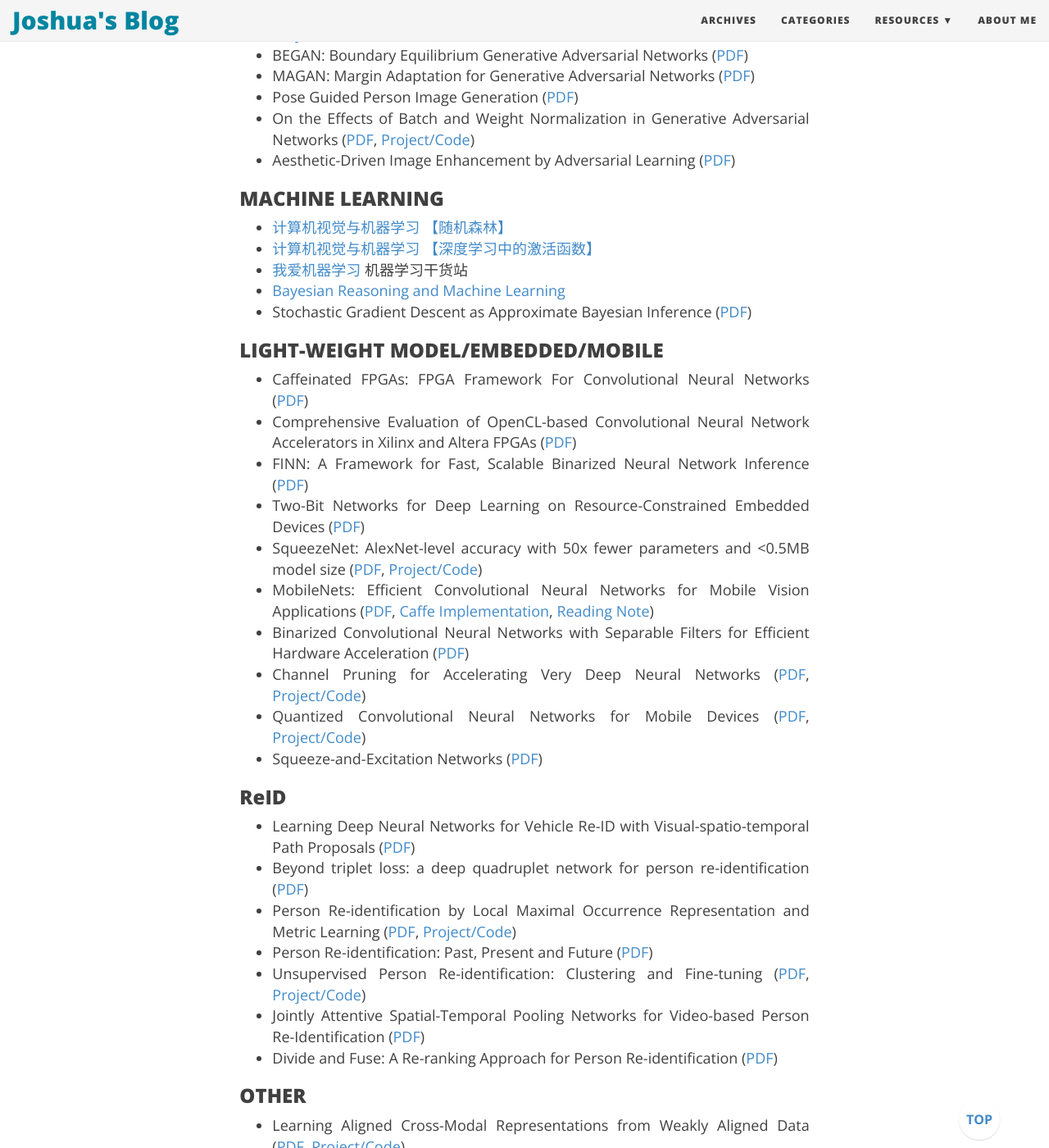
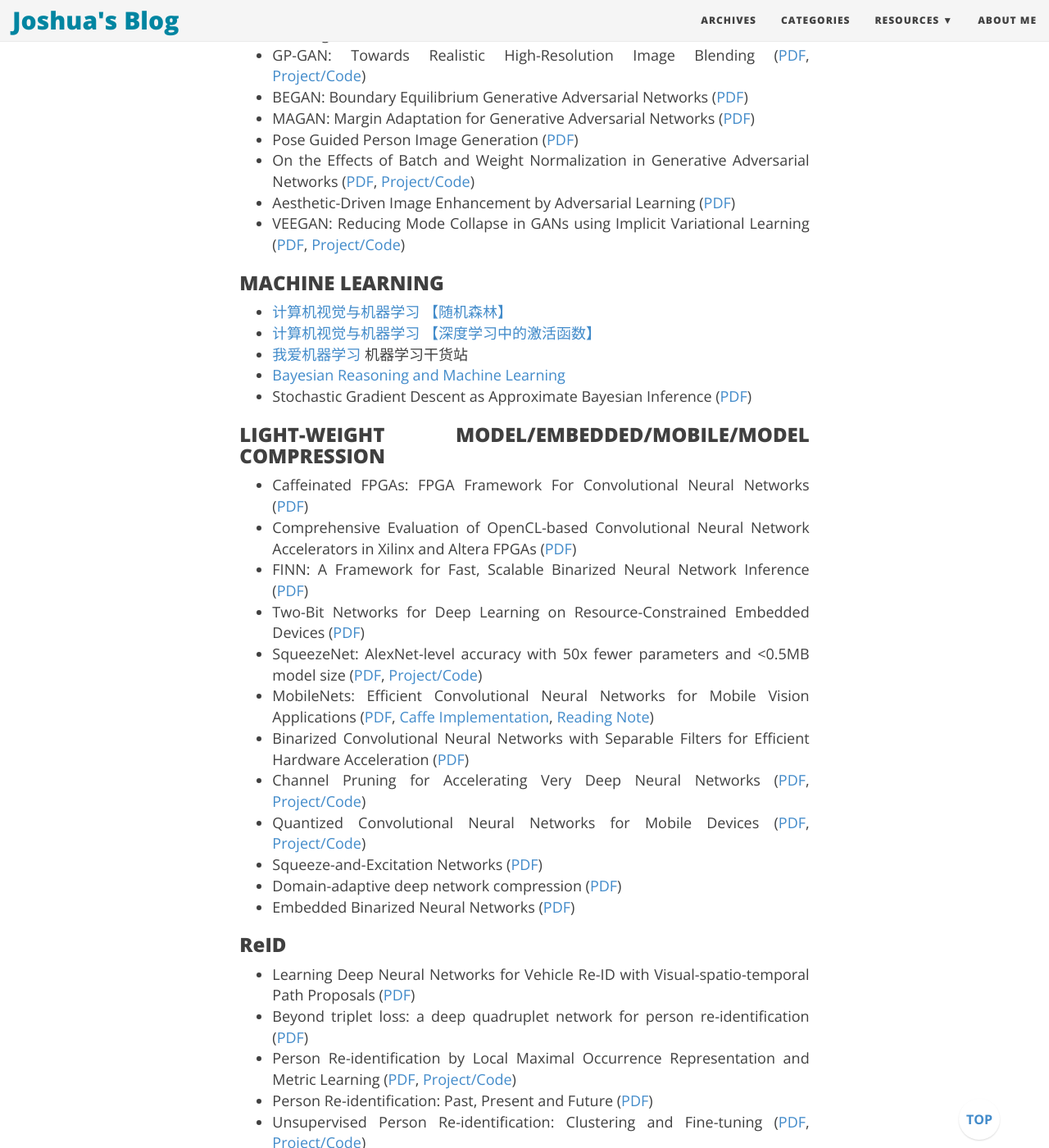
Before and after one commit to joshua19881228/joshua19881228.github.io, a Jekyll site: the page built from _posts/Computer_Vision/2016-08-25-my-jumble-of-computer-vision.md, in a window 1280 px wide and 1400 px high, scrolled down 15933 px. Shown: the whole window at 82% size. Built offline with Jekyll 4.4.1, drawn with Linux system fonts in a browser that asks for light colours; nearby versions of some CDN libraries; comment, search, counter and statistics services are not loaded; some of the changed text lies outside the part shown.

Commit message:
update post

```diff
--- a/_posts/Computer_Vision/2016-08-25-my-jumble-of-computer-vision.md
+++ b/_posts/Computer_Vision/2016-08-25-my-jumble-of-computer-vision.md
@@ -66,7 +66,8 @@
 * Kill Two Birds With One Stone: Boosting Both Object Detection Accuracy and Speed With adaptive Patch-of-Interest Composition ([PDF](https://arxiv.org/abs/1708.03795))
 * Flow-Guided Feature Aggregation for Video Object Detection ([PDF](https://arxiv.org/abs/1703.10025))
 * BlitzNet: A Real-Time Deep Network for Scene Understanding ([PDF]( BlitzNet: A Real-Time Deep Network for Scene Understanding), [Project/Code](http://thoth.inrialpes.fr/research/blitznet/))
-*  RON: Reverse Connection with Objectness Prior Networks for Object Detection ([PDF](https://arxiv.org/abs/1707.01691))
+* RON: Reverse Connection with Objectness Prior Networks for Object Detection ([PDF](https://arxiv.org/abs/1707.01691))
+* Soft Proposal Networks for Weakly Supervised Object Localization ([PDF](https://arxiv.org/pdf/1709.01829.pdf), [Project/Code](https://github.com/ZhouYanzhao/SPN/))
 
 ### SEGMENTATION/PARSING ###
 
@@ -395,6 +396,7 @@
 * Pose Guided Person Image Generation ([PDF](https://arxiv.org/abs/1705.09368))
 * On the Effects of Batch and Weight Normalization in Generative Adversarial Networks ([PDF](https://arxiv.org/abs/1704.03971), [Project/Code](https://github.com/stormraiser/GAN-weight-norm))
 * Aesthetic-Driven Image Enhancement by Adversarial Learning ([PDF](https://arxiv.org/abs/1707.05251))
+* VEEGAN: Reducing Mode Collapse in GANs using Implicit Variational Learning ([PDF](https://arxiv.org/abs/1705.07761), [Project/Code](https://akashgit.github.io/VEEGAN/))
 
 ### MACHINE LEARNING ###
 
@@ -404,7 +406,7 @@
 * [Bayesian Reasoning and Machine Learning](http://web4.cs.ucl.ac.uk/staff/D.Barber/pmwiki/pmwiki.php?n=Brml.HomePage)
 * Stochastic Gradient Descent as Approximate Bayesian Inference ([PDF](https://arxiv.org/abs/1704.04289))
 
-### LIGHT-WEIGHT MODEL/EMBEDDED/MOBILE ###
+### LIGHT-WEIGHT MODEL/EMBEDDED/MOBILE/MODEL COMPRESSION ###
 
 * Caffeinated FPGAs: FPGA Framework For Convolutional Neural Networks ([PDF](https://arxiv.org/abs/1609.09671))
 * Comprehensive Evaluation of OpenCL-based Convolutional Neural Network Accelerators in Xilinx and Altera FPGAs  ([PDF](https://arxiv.org/abs/1609.09296))
@@ -416,6 +418,8 @@
 * Channel Pruning for Accelerating Very Deep Neural Networks ([PDF](https://arxiv.org/abs/1707.06168), [Project/Code](https://github.com/yihui-he/channel-pruning))
 * Quantized Convolutional Neural Networks for Mobile Devices ([PDF](https://arxiv.org/abs/1512.06473), [Project/Code](https://github.com/jiaxiang-wu/quantized-cnn))
 * Squeeze-and-Excitation Networks ([PDF](https://arxiv.org/abs/1709.01507))
+* Domain-adaptive deep network compression ([PDF](https://arxiv.org/abs/1709.01041))
+* Embedded Binarized Neural Networks ([PDF](https://arxiv.org/abs/1709.02260))
 
 ### ReID ###
 
@@ -460,6 +464,7 @@
 * Visual Graph Mining ([PDF](https://arxiv.org/abs/1708.03921))
 * Style2Vec: Representation Learning for Fashion Items from Style Sets ([PDF](https://arxiv.org/abs/1708.04014))
 * A Deep Multimodal Approach for Cold-start Music Recommendation ([PDF](https://arxiv.org/abs/1706.09739))
+* A Multilayer-Based Framework for Online Background Subtraction with Freely Moving Cameras ([PDF](https://arxiv.org/abs/1709.01140))
 
 ## INTERESTING FINDS ##
 
```
